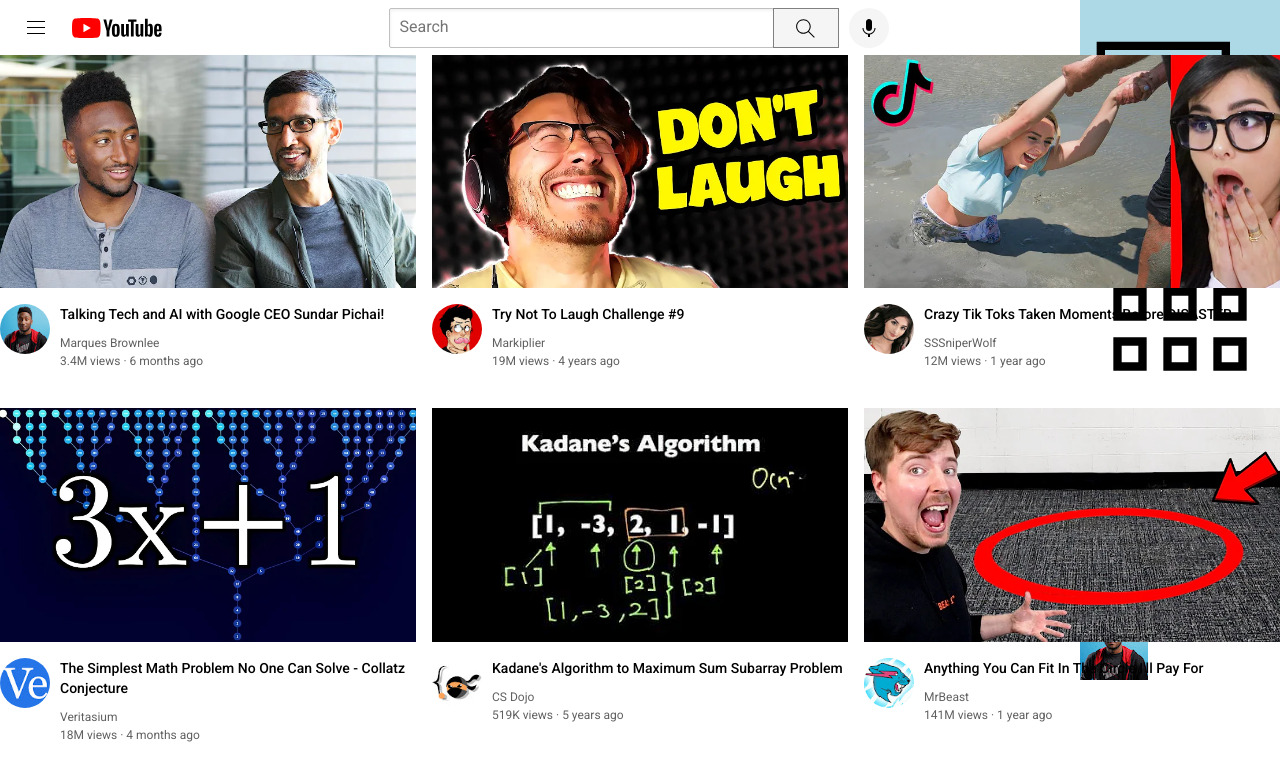
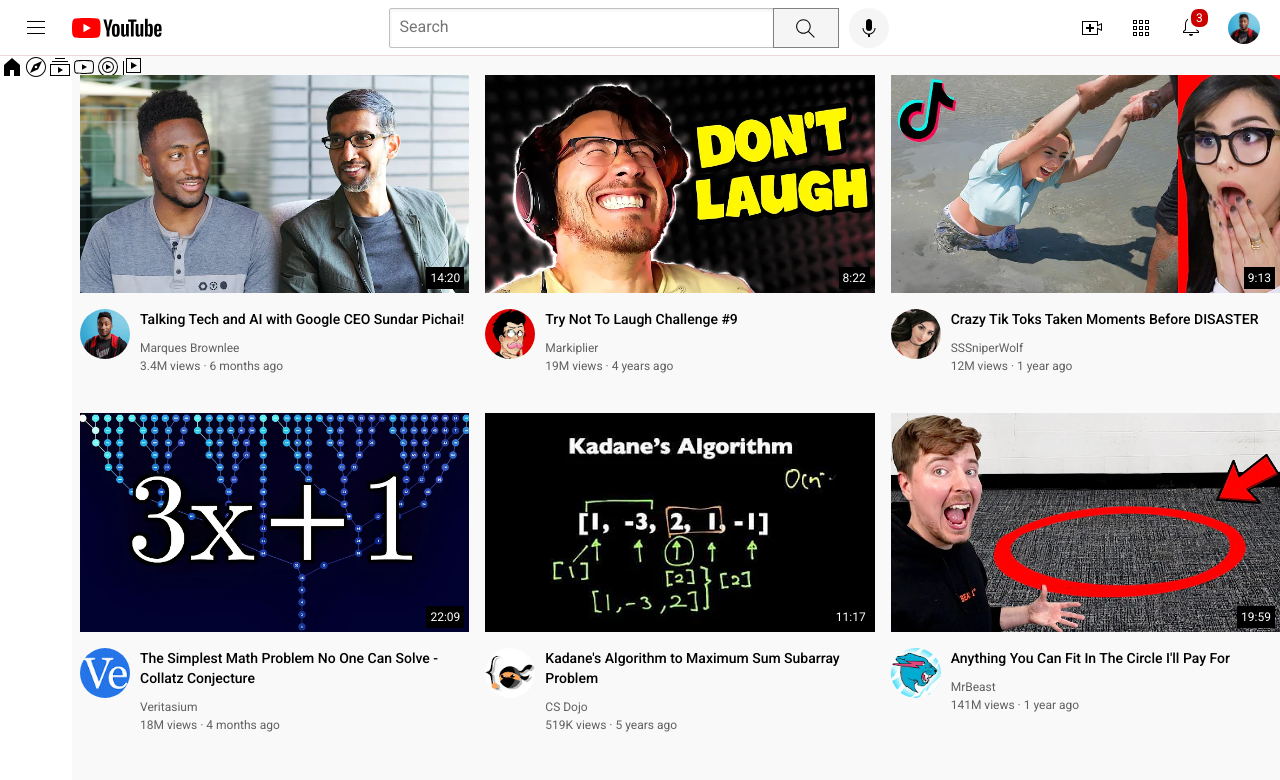
Before and after one commit to ebad426623/YouTube, a plain HTML site: page index.html in a window 1280 px wide. Drawn offline with Linux system fonts and the light colour scheme.

Commit message:
Almost Done

```diff
--- a/index.html
+++ b/index.html
@@ -12,6 +12,7 @@
     <link rel="stylesheet" href="styles/general.css" />
     <link rel="stylesheet" href="styles/header.css" />
     <link rel="stylesheet" href="styles/video.css" />
+    <link rel="stylesheet" href="styles/side-bar.css" />
   </head>
 
   <body>
@@ -42,17 +43,34 @@
 
         <img class="upload-icon" src="icons/upload.svg">
         <img class="youtube-app-icon" src="icons/youtube-apps.svg">
-        <img class="notifications-icon" src="icons/notifications.svg">
+
+        <div class="notifications-icon-container">
+          <img class="notifications-icon" src="icons/notifications.svg">
+          <div class="notifications-count">3</div>
+        </div>
+
         <img class="current-user-picture" src="channel-pictures/channel-1.jpeg">
-
       </div>
 
     </div>
+
+    <div class="side-bar">
+      <img class ="home-icon" src="icons/home.svg">
+      <img class="explore-icon" src="icons/explore.svg">
+      <img class="subscriptions-icon" src="icons/subscriptions.svg">
+      <img class="originals-icon" src="icons/originals.svg">
+      <img class="youtube-music-icon" src="icons/youtube-music.svg">
+      <img class="library-icon" src="icons/library.svg">
+    </div>
+
 
     <div class="video-grid">
       <div class="video-preview">
         <div class="thumbnail-row">
           <img class="thumbnail" src="thumbnails/thumbnail-1.webp" />
+          <div class="video-time">
+              14:20
+          </div>
         </div>
 
         <div class="video-info-grid">
@@ -78,6 +96,9 @@
       <div class="video-preview">
         <div class="thumbnail-row">
           <img class="thumbnail" src="thumbnails/thumbnail-2.webp" />
+          <div class="video-time">
+            8:22
+          </div>
         </div>
 
         <div class="video-info-grid">
@@ -101,6 +122,9 @@
       <div class="video-preview">
         <div class="thumbnail-row">
           <img class="thumbnail" src="thumbnails/thumbnail-3.webp" />
+          <div class="video-time">
+            9:13
+          </div>
         </div>
 
         <div class="video-info-grid">
@@ -126,6 +150,9 @@
       <div class="video-preview">
         <div class="thumbnail-row">
           <img class="thumbnail" src="thumbnails/thumbnail-4.webp" />
+          <div class="video-time">
+            22:09
+          </div>
         </div>
 
         <div class="video-info-grid">
@@ -151,6 +178,9 @@
       <div class="video-preview">
         <div class="thumbnail-row">
           <img class="thumbnail" src="thumbnails/thumbnail-5.webp" />
+          <div class="video-time">
+            11:17
+          </div>
         </div>
 
         <div class="video-info-grid">
@@ -176,6 +206,9 @@
       <div class="video-preview">
         <div class="thumbnail-row">
           <img class="thumbnail" src="thumbnails/thumbnail-6.webp" />
+          <div class="video-time">
+            19:59
+          </div>
         </div>
 
         <div class="video-info-grid">
--- a/styles/general.css
+++ b/styles/general.css
@@ -7,4 +7,7 @@ p {
 
 body{
     margin: 0;
+    padding-top: 75px;
+    padding-left: 80px;
+    background-color: #f9f9f9;
 }
--- a/styles/header.css
+++ b/styles/header.css
@@ -1,12 +1,20 @@
 .header{
     height: 55px;
-
+    background-color: white;
     display: flex;
     flex-direction: row;
     justify-content: space-between;
+
+    position: fixed;
+    top: 0;
+    left: 0;
+    right: 0;
+
+    border-bottom-width: 1px;
+    border-bottom-style: solid;
+    border-bottom-color: rgb(234, 216, 216);
+    z-index: 100;
 }
-
-
 
 .left-section{
     display: flex;
@@ -67,6 +75,7 @@
     border-color: rgb(192,192,192);
     border-radius: 2px;
     box-shadow: inset 1px 2px 3px rgba(0, 0, 0, 0.05);
+    width: 0;
 }
 .search-bar::placeholder{
     font-family: Roboto, Arial;
@@ -80,6 +89,52 @@
 
 
 .right-section{
-    background-color: lightblue;
-    width: 200px;
+    width: 180px;
+    display: flex;
+    align-items: center;
+    justify-content: space-between;
+    margin-right: 20px;
+    flex-shrink: 0;
 }
+
+.upload-icon{
+    height: 24px;
+}
+
+.youtube-app-icon{
+    height: 24px;
+
+}
+
+.notifications-icon{
+    height: 24px;
+
+}
+
+.notifications-icon-container{
+    position: relative;
+
+}
+.notifications-count{
+    font-family: Roboto, Arial;
+    font-size: 12px;
+
+    padding-top: 2px;
+    padding-bottom: 2px;
+    padding-right: 5px;
+    padding-left: 5px;
+
+    background-color: #cb0000;
+    color: white;
+    border-style: solid;
+    border-radius: 10px;
+
+    position: absolute;
+    top: -8px;
+    right: -8px;
+}
+
+.current-user-picture{
+    height: 32px;
+    border-radius: 16px;
+}
--- /dev/null
+++ b/styles/side-bar.css
@@ -0,0 +1,15 @@
+.side-bar{
+    position: fixed;
+    top: 55px;
+    left: 0;
+    bottom: 0;
+    background-color: white;
+    width: 72px;
+
+    border-right-width: 0px;
+    display: flex;
+}
+
+.home-icon, .explore-icon, .subscriptions-icon, .originals-icon, .youtube-music-icon, .library-icon{
+    height: 24px;
+}
--- a/styles/video.css
+++ b/styles/video.css
@@ -4,6 +4,7 @@
 
   .thumbnail-row {
     margin-bottom: 12px;
+    position: relative;
   }
 
   .video-title {
@@ -43,3 +44,22 @@
     column-gap: 16px;
     row-gap: 40px;
   }
+
+
+  .video-time{
+    font-family: Roboto, Arial;
+    font-size: 12px;
+    font-weight: 500px;
+
+    padding-left: 4px;
+    padding-right: 4px;
+    padding-bottom: 4px;
+    padding-top: 4px;
+    border-radius: 2pxx;
+
+    background-color: black;
+    color: white;
+    position: absolute;
+    right: 5px;
+    bottom: 8px;
+  }
```
Also changed, not shown: flex.html (deleted, +0 -12 lines), grid.html (deleted, +0 -47 lines), styles/footer.css (deleted).
